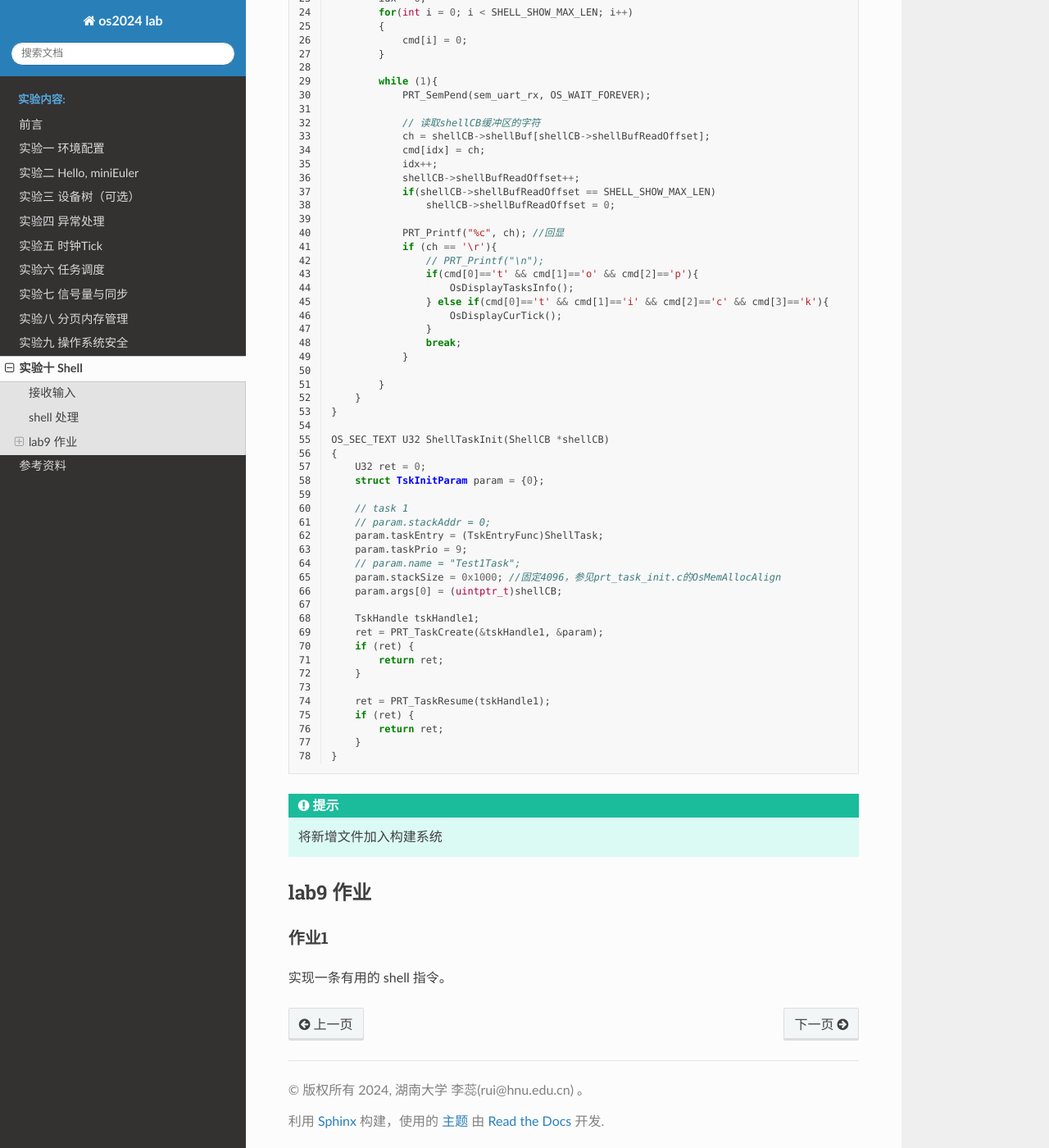
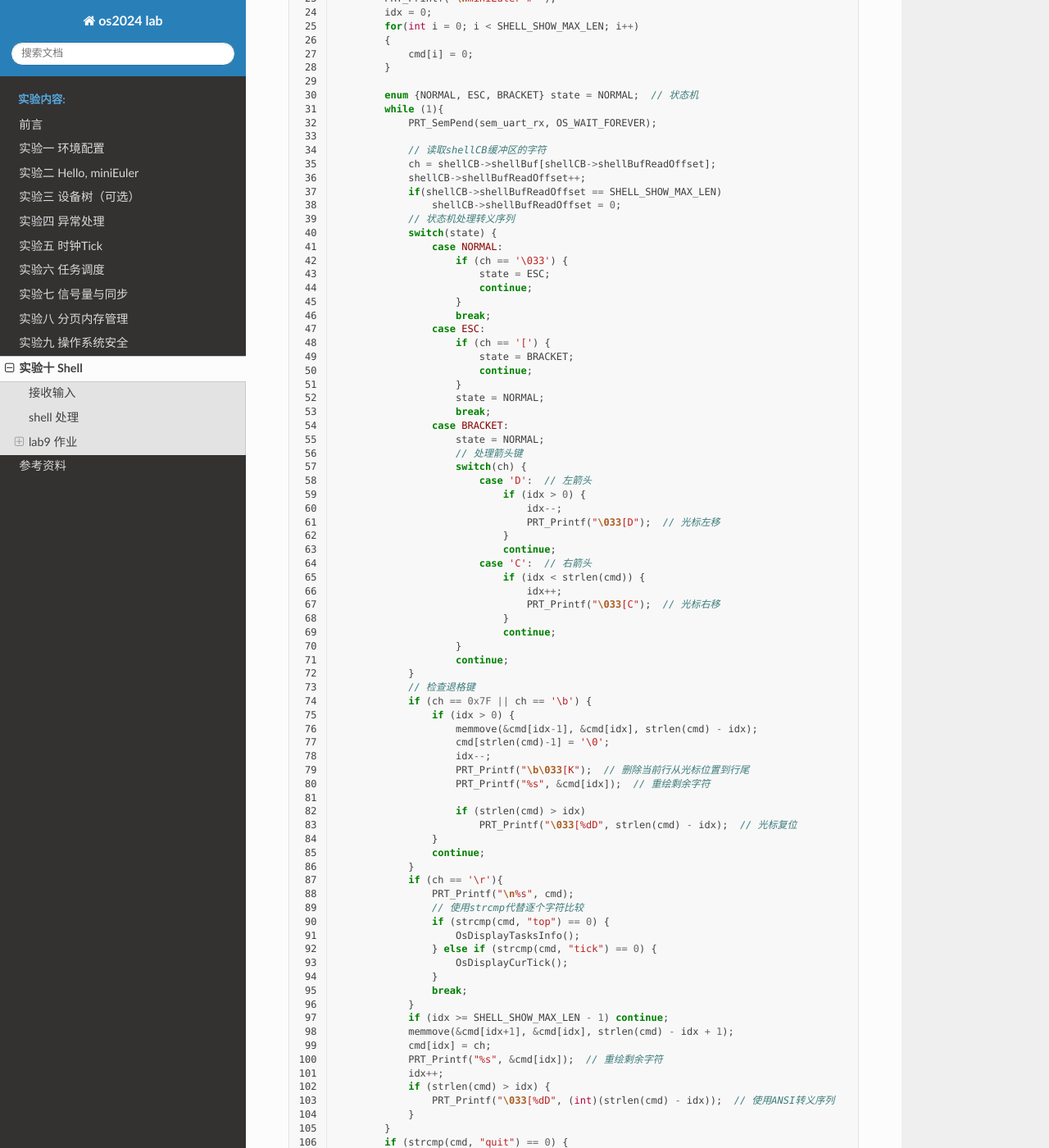
Before and after one commit to ruiatgithub/os2024, a Sphinx documentation site: the page built from source/lab9/index.rst, in a window 1280 px wide and 1400 px high, scrolled down 3836 px. Shown: the whole window at 82% size. Built offline with Sphinx 7.4.7 and the Read the Docs theme 3.1.0, drawn with Linux system fonts in a browser that asks for light colours; pages that are not in the unit, such as notebooks, are missing from menus; some of the changed text lies outside the part shown.

Commit message:
实现shell的行编辑

```diff
--- a/source/lab9/index.rst
+++ b/source/lab9/index.rst
@@ -223,28 +224,85 @@ shell 处理
                 cmd[i] = 0;
             }
 
+            enum {NORMAL, ESC, BRACKET} state = NORMAL;  // 状态机
             while (1){
                 PRT_SemPend(sem_uart_rx, OS_WAIT_FOREVER);
 
                 // 读取shellCB缓冲区的字符
                 ch = shellCB->shellBuf[shellCB->shellBufReadOffset];
-                cmd[idx] = ch;
-                idx++;
                 shellCB->shellBufReadOffset++;
                 if(shellCB->shellBufReadOffset == SHELL_SHOW_MAX_LEN)
                     shellCB->shellBufReadOffset = 0;
+                // 状态机处理转义序列
+                switch(state) {
+                    case NORMAL:
+                        if (ch == '\033') {
+                            state = ESC;
+                            continue;
+                        }
+                        break;
+                    case ESC:
+                        if (ch == '[') {
+                            state = BRACKET;
+                            continue;
+                        }
+                        state = NORMAL;
+                        break;
+                    case BRACKET:
+                        state = NORMAL;
+                        // 处理箭头键
+                        switch(ch) {
+                            case 'D':  // 左箭头
+                                if (idx > 0) {
+                                    idx--;
+                                    PRT_Printf("\033[D");  // 光标左移
+                                }
+                                continue;
+                            case 'C':  // 右箭头
+                                if (idx < strlen(cmd)) {
+                                    idx++;
+                                    PRT_Printf("\033[C");  // 光标右移
+                                }
+                                continue;
+                        }
+                        continue;
+                }
+                // 检查退格键
+                if (ch == 0x7F || ch == '\b') {
+                    if (idx > 0) {
+                        memmove(&cmd[idx-1], &cmd[idx], strlen(cmd) - idx);
+                        cmd[strlen(cmd)-1] = '\0';
+                        idx--;
+                        PRT_Printf("\b\033[K");  // 删除当前行从光标位置到行尾
+                        PRT_Printf("%s", &cmd[idx]);  // 重绘剩余字符
 
-                PRT_Printf("%c", ch); //回显
+                        if (strlen(cmd) > idx)
+                            PRT_Printf("\033[%dD", strlen(cmd) - idx);  // 光标复位
+                    }
+                    continue;
+                }
                 if (ch == '\r'){
-                    // PRT_Printf("\n");
-                    if(cmd[0]=='t' && cmd[1]=='o' && cmd[2]=='p'){
+                    PRT_Printf("\n%s", cmd);
+                    // 使用strcmp代替逐个字符比较
+                    if (strcmp(cmd, "top") == 0) {
                         OsDisplayTasksInfo();
-                    } else if(cmd[0]=='t' && cmd[1]=='i' && cmd[2]=='c' && cmd[3]=='k'){
+                    } else if (strcmp(cmd, "tick") == 0) {
                         OsDisplayCurTick();
                     }
                     break;
                 }
-
+                if (idx >= SHELL_SHOW_MAX_LEN - 1) continue;
+                memmove(&cmd[idx+1], &cmd[idx], strlen(cmd) - idx + 1);
+                cmd[idx] = ch;
+                PRT_Printf("%s", &cmd[idx]);  // 重绘剩余字符
+                idx++;
+                if (strlen(cmd) > idx) {
+                    PRT_Printf("\033[%dD", (int)(strlen(cmd) - idx));  // 使用ANSI转义序列
+                }
+            }
+            if (strcmp(cmd, "quit") == 0) {
+                PRT_Printf("\n");
+                break;
             }
         }
     }
```
Also changed, not shown: other parts of source/lab9/index.rst (+1 -0 lines).
